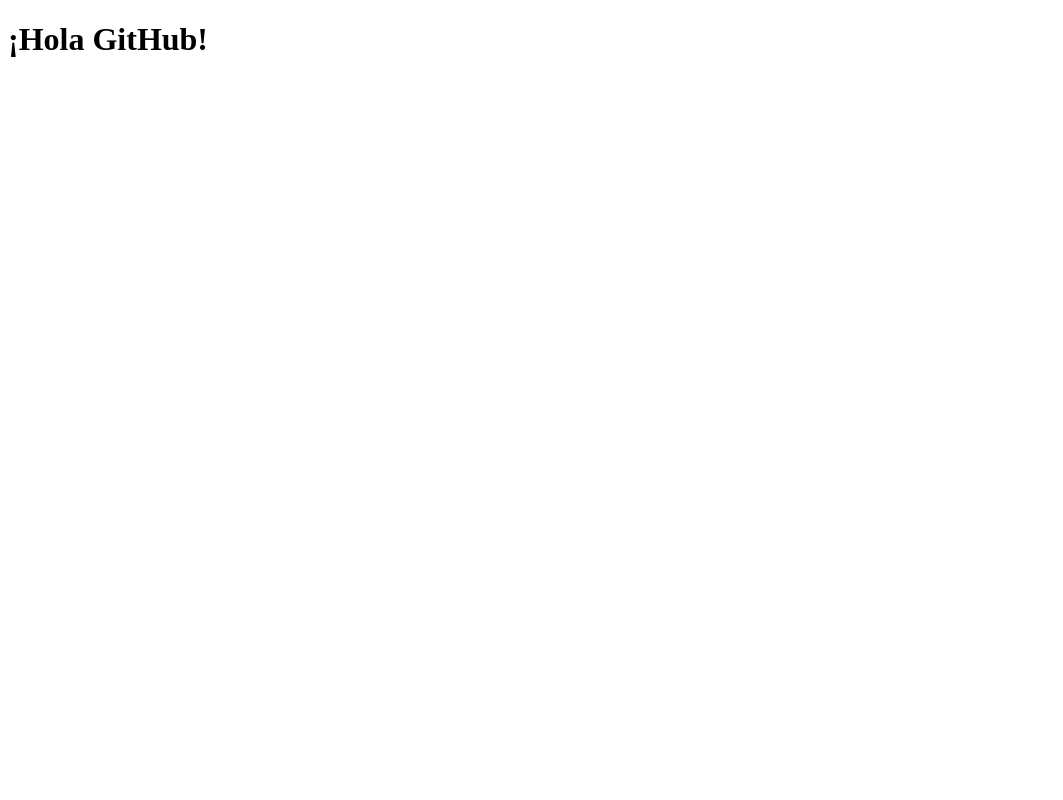
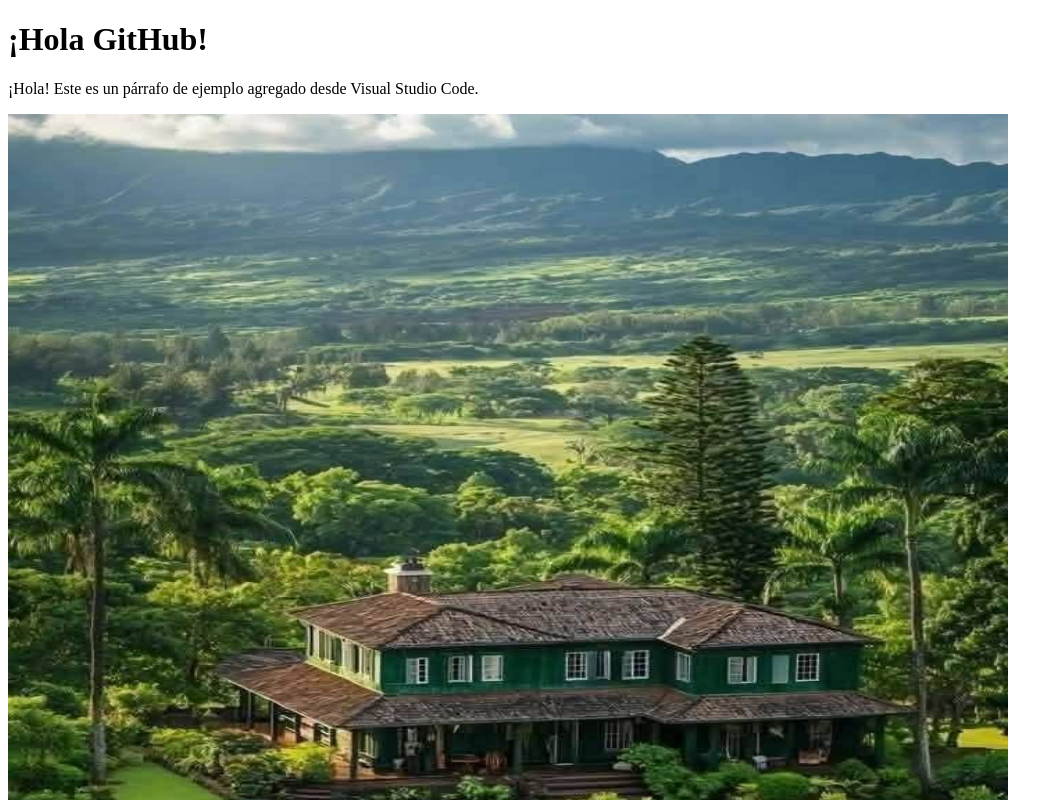
Before and after one commit to karito-0/html-3234206, a plain HTML site: page index.html in a window 1280 px wide. Shown: the top 800 px of the page, without its empty margins (0-1063 px from the left). Drawn offline with Linux system fonts and the light colour scheme.

Commit message:
Agregué un párrafo y una imagen

```diff
--- a/index.html
+++ b/index.html
@@ -7,6 +7,9 @@
 
 <body>
   <h1>¡Hola GitHub!</h1>
+  <p>¡Hola! Este es un párrafo de ejemplo agregado
+    desde Visual Studio Code.</p>
+  <img src="mi-imagen.jpeg" alt="Nueva realidad"width="1000" height="1000">
 </body>
 
 </html>
```
Also changed, not shown: mi-imagen.jpeg (added).
